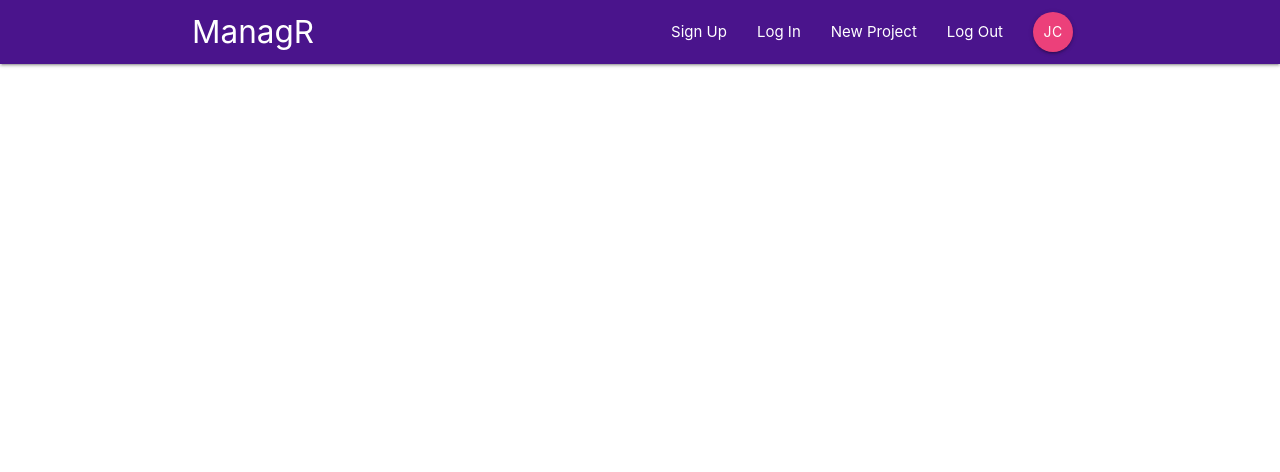
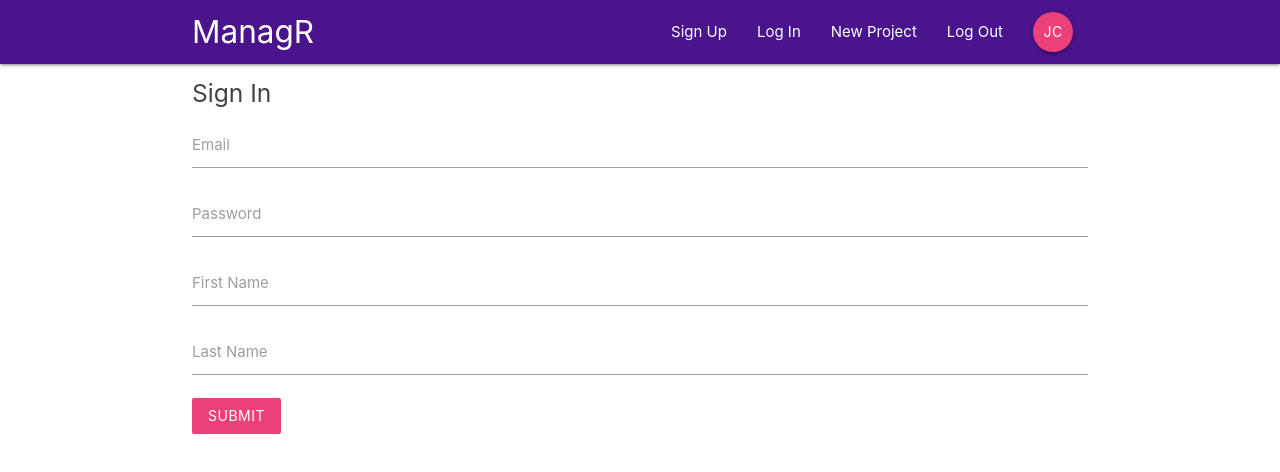
Before and after one commit to jordanmateen/Project_Manager_Tool, a React (Create React App) app: page /signup in a window 1280 px wide. Shown: the top 472 px of the page. Built offline with nearby package versions, Linux system fonts and the light colour scheme.

Commit message:
committing sign in and sign up form

```diff
--- a/public/index.html
+++ b/public/index.html
@@ -39,4 +39,5 @@
       To create a production bundle, use `npm run build` or `yarn build`.
     -->
   </body>
+  <script src="https://cdnjs.cloudflare.com/ajax/libs/materialize/1.0.0/js/materialize.min.js"></script>
 </html>
--- a/src/App.js
+++ b/src/App.js
@@ -4,6 +4,7 @@
 import Dashboard from './components/dashboard/Dashboard'
 import ProjectDetails from './components/project/ProjectDetails'
 import SignIn from './components/auth/SignIn'
+import SignUp from './components/auth/SignUp'
 
 function App() {
   return (
@@ -14,6 +15,7 @@
           <Route exact path = '/' component = { Dashboard }/>
           <Route path = '/project/:id' component = { ProjectDetails }/>
           <Route path = '/signin' component = { SignIn }/>
+          <Route path = '/signup' component = { SignUp }/>
         </Switch>
       </div>
     </BrowserRouter>
--- a/src/components/auth/SignIn.js
+++ b/src/components/auth/SignIn.js
@@ -7,18 +7,21 @@
         password : ''
     }
 
-    handleChange = () =>{
-        //some action here
+    handleChange = (e) =>{
+       this.setState({
+           [e.target.id]: e.target.value
+       })
     }
 
-    handleSubmit = ()=>{
-        //some action here
+    handleSubmit = (e)=>{
+        e.preventDefault()
+        console.log(this.state)
     }
 
     render() {
         return (
-            <div>
-                <form action="" className="white">
+            <div className = 'container'>
+                <form action="" onSubmit = {this.handleSubmit}className="white">
                     <h5 className="grey-text text-darken-3">Sign In</h5>
 
                     <div className="input-field">
--- a/src/components/auth/SignUp.js
+++ b/src/components/auth/SignUp.js
@@ -0,0 +1,60 @@
+import React, { Component } from 'react'
+
+class SignUp
+ extends Component {
+
+    state = {
+        email: '',
+        password : '',
+        firstName : '',
+        lastName : ''
+    }
+
+    handleChange = (e) =>{
+       this.setState({
+           [e.target.id]: e.target.value
+       })
+    }
+
+    handleSubmit = (e)=>{
+        e.preventDefault()
+        console.log(this.state)
+    }
+
+    render() {
+        return (
+            <div className = 'container'>
+                <form action="" onSubmit = {this.handleSubmit}className="white">
+                    <h5 className="grey-text text-darken-3">Sign In</h5>
+
+                    <div className="input-field">
+                        <label htmlFor="email">Email</label>
+                        <input type="email" id = "email" onChange = {this.handleChange}/>
+                    </div>
+
+                    <div className="input-field">
+                        <label htmlFor="password">Password</label>
+                        <input type="password" id = "password" onChange = {this.handleChange}/>
+                    </div>
+
+                    <div className="input-field">
+                        <label htmlFor="firstName">First Name</label>
+                        <input type="text" id = "firstName" onChange = {this.handleChange}/>
+                    </div>
+
+                    <div className="input-field">
+                        <label htmlFor="lastName">Last Name</label>
+                        <input type="text" id = "lastName" onChange = {this.handleChange}/>
+                    </div>
+
+                    <div className="input-field">
+                        <button className="btn pink lighten-1 z-depth-0">Submit</button>
+                    </div>
+                </form>
+
+            </div>
+        )
+    }
+}
+
+export default SignUp
```
